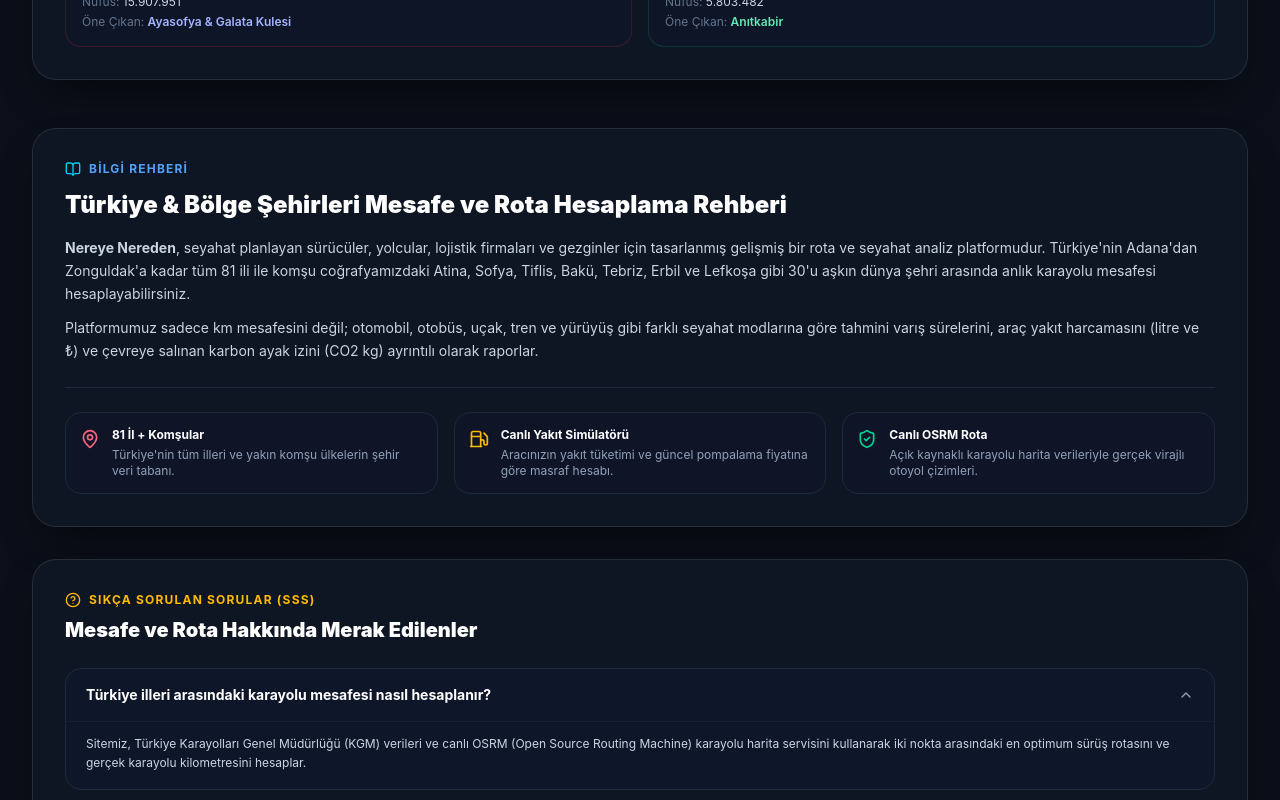
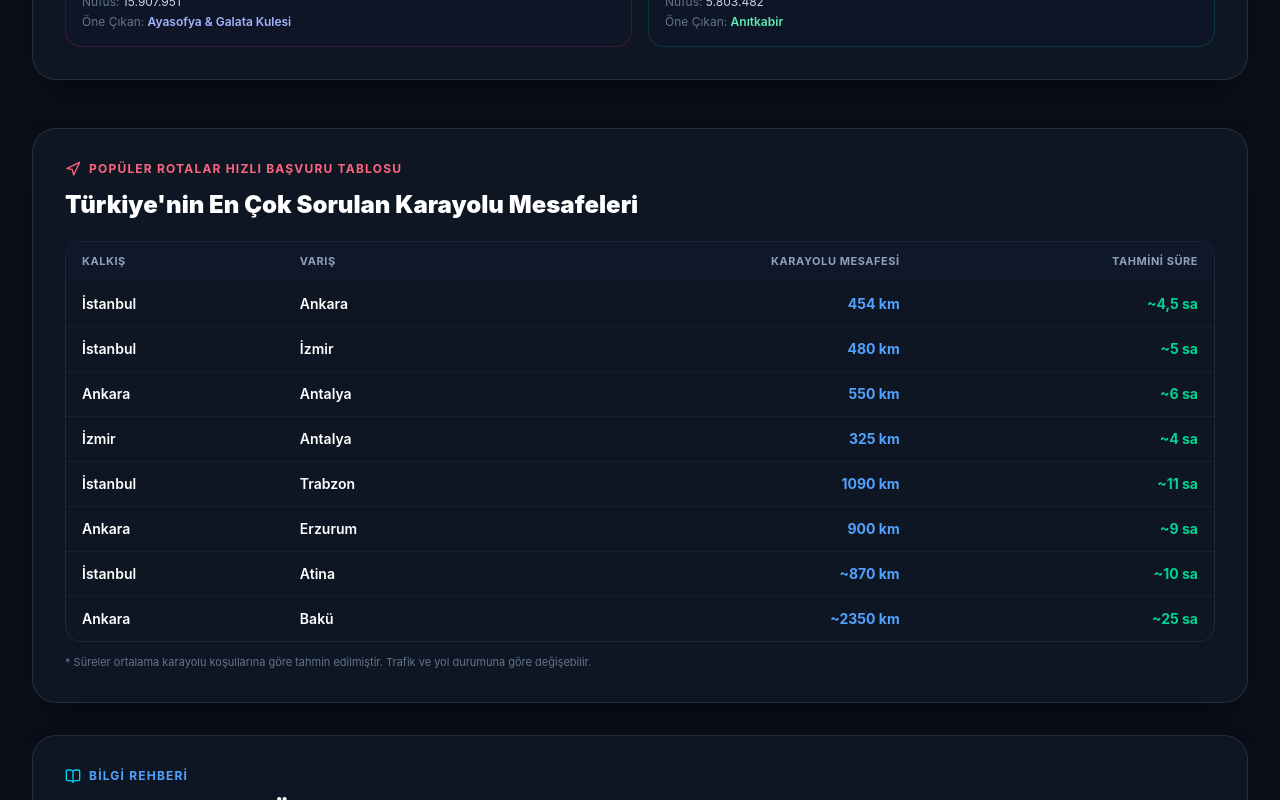
Before and after one commit to merinos2k25-boop/Nereyenereden.com, a React (Vite) app: page / in a window 1280 px wide. Shown: the part 2000-2800 px from the top of the page. Built offline with nearby package versions, Linux system fonts and the light colour scheme; no server answers.

Commit message:
Fix: Add ads.txt, expand SEO content for AdSense

```diff
--- a/src/components/SEOContentAndFAQ.tsx
+++ b/src/components/SEOContentAndFAQ.tsx
@@ -1,5 +1,5 @@
 import React, { useState } from 'react';
-import { HelpCircle, ChevronDown, BookOpen, ShieldCheck, MapPin, Fuel } from 'lucide-react';
+import { HelpCircle, ChevronDown, BookOpen, ShieldCheck, MapPin, Fuel, Car, Globe2, Navigation } from 'lucide-react';
 
 export const SEOContentAndFAQ: React.FC = () => {
   const [openFaqIndex, setOpenFaqIndex] = useState<number | null>(0);
@@ -7,28 +7,85 @@ export const SEOContentAndFAQ: React.FC = () => {
   const faqs = [
     {
       q: 'Türkiye illeri arasındaki karayolu mesafesi nasıl hesaplanır?',
-      a: 'Sitemiz, Türkiye Karayolları Genel Müdürlüğü (KGM) verileri ve canlı OSRM (Open Source Routing Machine) karayolu harita servisini kullanarak iki nokta arasındaki en optimum sürüş rotasını ve gerçek karayolu kilometresini hesaplar.',
+      a: 'Sitemiz, canlı OSRM (Open Source Routing Machine) karayolu harita servisini kullanarak iki nokta arasındaki en optimum sürüş rotasını ve gerçek karayolu kilometresini hesaplar. Hesaplama, araç tipine uygun yolları, otoyolları ve devlet yollarını dikkate alarak yapılır. Sonuçlar, anlık trafik bilgisi olmaksızın standart sürüş koşullarına göre verilir.',
+    },
+    {
+      q: 'İstanbul\'dan Ankara\'ya kaç kilometre?',
+      a: 'İstanbul\'dan Ankara\'ya karayolu mesafesi yaklaşık 450-454 km\'dir. D100 (E80) güzergahı üzerinden ortalama 5 saat sürer. TEM Otoyolu üzerinden gidildiğinde süre yaklaşık 4,5 saate düşebilir. Sitemizden her iki şehri seçerek canlı rota ve güncel yakıt masrafınızı hesaplayabilirsiniz.',
     },
     {
       q: 'Tahmini seyahat süreleri neleri kapsar?',
-      a: 'Ulaşım moduna göre seyahat süresi değişmektedir: Otomobil için ortalama 90 km/s karayolu hızı, Otobüs için 75 km/s hız + 4 saatlik sürüş başına 45 dakika mola süresi, Uçak için kuş uçuşu mesafe + 90 dakika havalimanı ve güvenlik prosedürleri hesaba katılır.',
+      a: 'Ulaşım moduna göre seyahat süresi değişmektedir: Otomobil için ortalama 90 km/s karayolu hızı, Otobüs için 75 km/s hız + 4 saatlik sürüş başına 45 dakika mola süresi, Uçak için kuş uçuşu mesafe + 90 dakika havalimanı ve güvenlik prosedürleri hesaba katılır. Tren için Türkiye YHT ve konvansiyonel hat hızları baz alınır.',
     },
     {
       q: 'Yakıt masrafı hesabı nasıl özelleştirilir?',
-      a: 'Rota Özeti panelinde yer alan yakıt ayarları butonuna tıklayarak güncel benzin/motorin litre fiyatını (TL) ve aracınızın 100 kilometredeki ortalama yakıt tüketimini (L/100km) girip tam masrafınızı hesaplayabilirsiniz.',
+      a: 'Rota Özeti panelinde yer alan yakıt ikonu butonuna tıklayarak güncel benzin/motorin litre fiyatını (TL) ve aracınızın 100 kilometredeki ortalama yakıt tüketimini (L/100km) girerek tam masrafınızı hesaplayabilirsiniz. Varsayılan değerler güncellenebildiğinden farklı araç tipleri için karşılaştırma yapabilirsiniz.',
     },
     {
       q: 'Komşu ülkelerin şehirleri arasındaki mesafeler dahil mi?',
-      a: 'Evet, Türkiye\'nin 81 ilinin yanı sıra Yunanistan, Bulgaristan, Romanya, Gürcistan, Ermenistan, Azerbaycan, İran, Irak, Suriye, Kıbrıs, Lübnan ve Mısır\'ın ana şehirleri arasında da mesafe ve rota hesabı yapabilirsiniz.',
+      a: 'Evet! Türkiye\'nin 81 ilinin yanı sıra Yunanistan (Atina, Selanik, Dedeağaç), Bulgaristan (Sofya, Filibe, Varna), Romanya (Bükreş, Köstence), Gürcistan (Tiflis, Batum), Ermenistan (Erivan), Azerbaycan (Bakü, Gence, Nahçıvan), İran (Tebriz, Tahran, Urmiye), Irak (Erbil, Musul, Bağdat), Suriye (Halep, Şam), Kıbrıs (Lefkoşa, Girne, Gazimağusa), Lübnan (Beyrut) ve Mısır (Kahire, İskenderiye) şehirleri arasında mesafe ve rota hesabı yapabilirsiniz.',
+    },
+    {
+      q: 'İzmir\'den Antalya\'ya araçla kaç saat sürer?',
+      a: 'İzmir\'den Antalya\'ya karayoluyla mesafe yaklaşık 320-330 km olup ortalama sürüş süresi 3,5 ile 4 saat arasındadır. Muğla ve Denizli üzerinden geçen dağlık güzergah sürüşü uzatabilir. Sitemizde İzmir ve Antalya\'yı seçerek harita üzerinde tam rotanızı ve benzin masrafınızı görebilirsiniz.',
     },
     {
       q: 'Harita verileri ne kadar güncel ve güvenilirdir?',
-      a: 'Haritalarımız OpenStreetMap, CartoDB ve Esri uydu sistemleri ile anlık olarak senkronize edilir. GPS tabanlı en hassas coğrafi koordinat verileri kullanılır.',
+      a: 'Haritalarımız OpenStreetMap, CartoDB Dark Matter ve Esri World Imagery uydu sistemleri ile senkronize edilir. GPS tabanlı hassas coğrafi koordinatlar kullanılır. 4 farklı harita katmanı (Karanlık Gece, Modern Sokak, Gerçekçi Uydu, Topografik Arazi) arasında geçiş yapabilirsiniz.',
     },
+    {
+      q: 'Türkiye\'den yurt dışına araba ile nasıl gidilir?',
+      a: 'Türkiye\'den karayoluyla komşu ülkelere ulaşmak mümkündür. Bulgaristan ve Yunanistan\'a Edirne-Kapıkule ve İpsala sınır kapılarından geçilebilir. Gürcistan\'a Artvin-Sarp sınır kapısından, İran\'a Ağrı-Gürbulak veya Hakkari-Esendere kapılarından geçilebilir. Sitemizden kalkış ve varış noktalarını seçerek tüm sınır ötesi rotanızı planlayabilirsiniz.',
+    },
+  ];
+
+  const popularRoutes = [
+    { from: 'İstanbul', to: 'Ankara', km: '454 km', time: '~4,5 sa' },
+    { from: 'İstanbul', to: 'İzmir', km: '480 km', time: '~5 sa' },
+    { from: 'Ankara', to: 'Antalya', km: '550 km', time: '~6 sa' },
+    { from: 'İzmir', to: 'Antalya', km: '325 km', time: '~4 sa' },
+    { from: 'İstanbul', to: 'Trabzon', km: '1090 km', time: '~11 sa' },
+    { from: 'Ankara', to: 'Erzurum', km: '900 km', time: '~9 sa' },
+    { from: 'İstanbul', to: 'Atina', km: '~870 km', time: '~10 sa' },
+    { from: 'Ankara', to: 'Bakü', km: '~2350 km', time: '~25 sa' },
   ];
 
   return (
     <section className="mt-12 space-y-8">
+
+      {/* Popular Routes Quick Table */}
+      <div className="glass-panel rounded-3xl p-6 sm:p-8 border border-white/10">
+        <div className="flex items-center gap-2 text-xs font-bold text-rose-400 uppercase tracking-widest mb-3">
+          <Navigation className="w-4 h-4 text-rose-400" />
+          <span>POPÜLER ROTALAR HIZLI BAŞVURU TABLOSU</span>
+        </div>
+        <h2 className="text-xl sm:text-2xl font-black text-white mb-5">
+          Türkiye'nin En Çok Sorulan Karayolu Mesafeleri
+        </h2>
+        <div className="overflow-x-auto rounded-2xl border border-slate-800">
+          <table className="w-full text-xs sm:text-sm text-left">
+            <thead className="bg-slate-900 text-slate-400 font-semibold uppercase text-[11px] tracking-wider">
+              <tr>
+                <th className="px-4 py-3">Kalkış</th>
+                <th className="px-4 py-3">Varış</th>
+                <th className="px-4 py-3 text-right">Karayolu Mesafesi</th>
+                <th className="px-4 py-3 text-right">Tahmini Süre</th>
+              </tr>
+            </thead>
+            <tbody className="divide-y divide-slate-800/60">
+              {popularRoutes.map((r, idx) => (
+                <tr key={idx} className="hover:bg-slate-900/60 transition-colors text-slate-300">
+                  <td className="px-4 py-3 font-semibold text-white">{r.from}</td>
+                  <td className="px-4 py-3 font-semibold text-white">{r.to}</td>
+                  <td className="px-4 py-3 text-right font-bold text-blue-400">{r.km}</td>
+                  <td className="px-4 py-3 text-right font-bold text-emerald-400">{r.time}</td>
+                </tr>
+              ))}
+            </tbody>
+          </table>
+        </div>
+        <p className="text-[11px] text-slate-500 mt-3">* Süreler ortalama karayolu koşullarına göre tahmin edilmiştir. Trafik ve yol durumuna göre değişebilir.</p>
+      </div>
 
       {/* SEO Information Article Panel */}
       <div className="glass-panel rounded-3xl p-6 sm:p-8 border border-white/10">
@@ -37,24 +94,27 @@ export const SEOContentAndFAQ: React.FC = () => {
           <span>BİLGİ REHBERİ</span>
         </div>
         <h2 className="text-xl sm:text-2xl font-black text-white mb-4">
-          Türkiye & Bölge Şehirleri Mesafe ve Rota Hesaplama Rehberi
+          Türkiye & Komşu Ülkeler Arası Mesafe ve Rota Hesaplama Rehberi
         </h2>
-        <div className="text-slate-300 text-xs sm:text-sm leading-relaxed space-y-3">
+        <div className="text-slate-300 text-xs sm:text-sm leading-relaxed space-y-4">
           <p>
-            <strong>Nereye Nereden</strong>, seyahat planlayan sürücüler, yolcular, lojistik firmaları ve gezginler için tasarlanmış gelişmiş bir rota ve seyahat analiz platformudur. Türkiye'nin Adana'dan Zonguldak'a kadar tüm 81 ili ile komşu coğrafyamızdaki Atina, Sofya, Tiflis, Bakü, Tebriz, Erbil ve Lefkoşa gibi 30'u aşkın dünya şehri arasında anlık karayolu mesafesi hesaplayabilirsiniz.
+            <strong>Nereden Nereye</strong>, seyahat planlayan sürücüler, yolcular, lojistik firmaları ve gezginler için tasarlanmış kapsamlı bir rota ve seyahat analiz platformudur. Türkiye'nin Adana'dan Zonguldak'a kadar tüm 81 ili ile komşu coğrafyamızdaki Atina, Sofya, Tiflis, Bakü, Tebriz, Erbil ve Lefkoşa gibi 30'u aşkın dünya şehri arasında anlık karayolu mesafesi ve rota hesabı yapabilirsiniz.
           </p>
           <p>
-            Platformumuz sadece km mesafesini değil; otomobil, otobüs, uçak, tren ve yürüyüş gibi farklı seyahat modlarına göre tahmini varış sürelerini, araç yakıt harcamasını (litre ve ₺) ve çevreye salınan karbon ayak izini (CO2 kg) ayrıntılı olarak raporlar.
+            Platformumuz sadece kilometre mesafesini değil; otomobil, otobüs, uçak, tren ve yürüyüş gibi farklı seyahat modlarına göre tahmini varış sürelerini, araç yakıt harcamasını (litre ve ₺) ve çevreye salınan karbon ayak izini (CO2 kg) ayrıntılı olarak raporlar. Yakıt fiyatı ve araç tüketim değerlerini kendinize göre özelleştirerek gerçekçi bir maliyet analizi yapabilirsiniz.
+          </p>
+          <p>
+            Harita sistemi; CartoDB karanlık tema, OpenStreetMap cadde haritası, Esri uydu görüntüsü ve OpenTopoMap topografik arazi katmanları arasında geçiş imkanı sunmaktadır. OSRM motorunun sunduğu gerçek karayolu rota çizgileriyle harita üzerinde güzergahınızı net biçimde görebilirsiniz.
           </p>
         </div>
 
         {/* Feature Grid */}
-        <div className="grid grid-cols-1 sm:grid-cols-3 gap-4 mt-6 pt-6 border-t border-slate-800 text-xs">
+        <div className="grid grid-cols-1 sm:grid-cols-2 lg:grid-cols-4 gap-4 mt-6 pt-6 border-t border-slate-800 text-xs">
           <div className="flex items-start gap-3 bg-slate-900/60 p-3.5 rounded-2xl border border-slate-800">
             <MapPin className="w-5 h-5 text-rose-400 shrink-0 mt-0.5" />
             <div>
-              <div className="font-bold text-white mb-1">81 İl + Komşular</div>
-              <div className="text-slate-400">Türkiye'nin tüm illeri ve yakın komşu ülkelerin şehir veri tabanı.</div>
+              <div className="font-bold text-white mb-1">81 İl + 30+ Komşu Şehir</div>
+              <div className="text-slate-400">Türkiye'nin tüm illeri ve yakın komşu ülkelerin kapsamlı şehir veri tabanı.</div>
             </div>
           </div>
 
@@ -62,7 +122,15 @@ export const SEOContentAndFAQ: React.FC = () => {
             <Fuel className="w-5 h-5 text-amber-400 shrink-0 mt-0.5" />
             <div>
               <div className="font-bold text-white mb-1">Canlı Yakıt Simülatörü</div>
-              <div className="text-slate-400">Aracınızın yakıt tüketimi ve güncel pompalama fiyatına göre masraf hesabı.</div>
+              <div className="text-slate-400">Aracın tüketimi ve pompa fiyatına göre tam seyahat masrafı hesabı.</div>
+            </div>
+          </div>
+
+          <div className="flex items-start gap-3 bg-slate-900/60 p-3.5 rounded-2xl border border-slate-800">
+            <Car className="w-5 h-5 text-blue-400 shrink-0 mt-0.5" />
+            <div>
+              <div className="font-bold text-white mb-1">5 Ulaşım Modu</div>
+              <div className="text-slate-400">Araba, otobüs, uçak, tren ve yürüyüş için ayrı süre hesabı.</div>
             </div>
           </div>
 
@@ -70,7 +138,48 @@ export const SEOContentAndFAQ: React.FC = () => {
             <ShieldCheck className="w-5 h-5 text-emerald-400 shrink-0 mt-0.5" />
             <div>
               <div className="font-bold text-white mb-1">Canlı OSRM Rota</div>
-              <div className="text-slate-400">Açık kaynaklı karayolu harita verileriyle gerçek virajlı otoyol çizimleri.</div>
+              <div className="text-slate-400">Gerçek karayolu harita verileriyle virajlı otoyol çizimleri.</div>
+            </div>
+          </div>
+        </div>
+      </div>
+
+      {/* Regions Info Article */}
+      <div className="glass-panel rounded-3xl p-6 sm:p-8 border border-white/10">
+        <div className="flex items-center gap-2 text-xs font-bold text-emerald-400 uppercase tracking-widest mb-3">
+          <Globe2 className="w-4 h-4 text-emerald-400" />
+          <span>TÜRKİYE BÖLGELER ARASI MESAFE REHBERİ</span>
+        </div>
+        <h2 className="text-xl font-black text-white mb-4">
+          Türkiye'nin 7 Coğrafi Bölgesi Arasındaki Uzaklıklar
+        </h2>
+        <div className="grid grid-cols-1 sm:grid-cols-2 gap-4 text-xs sm:text-sm text-slate-300 leading-relaxed">
+          <div className="space-y-3">
+            <div className="p-4 bg-slate-900/60 rounded-2xl border border-slate-800">
+              <div className="font-bold text-white mb-1">🌊 Marmara Bölgesi</div>
+              <p>İstanbul, Bursa, Tekirdağ, Edirne, Kocaeli ve Yalova gibi şehirleri kapsayan Marmara Bölgesi, ülkenin en yoğun nüfuslu ve en gelişmiş altyapısına sahip bölgesidir. İstanbul'dan Bursa'ya mesafe yaklaşık 155 km, Edirne'ye ise yaklaşık 235 km'dir.</p>
+            </div>
+            <div className="p-4 bg-slate-900/60 rounded-2xl border border-slate-800">
+              <div className="font-bold text-white mb-1">🏖️ Ege Bölgesi</div>
+              <p>İzmir, Manisa, Aydın, Denizli, Muğla, Kütahya ve Uşak illerini kapsayan Ege Bölgesi, Türkiye'nin en önemli turizm ve tarım merkezlerinden biridir. İzmir'den Bodrum'a mesafe yaklaşık 250 km, Pamukkale'ye ise yaklaşık 195 km'dir.</p>
+            </div>
+            <div className="p-4 bg-slate-900/60 rounded-2xl border border-slate-800">
+              <div className="font-bold text-white mb-1">🌺 Akdeniz Bölgesi</div>
+              <p>Antalya, Mersin, Adana, Hatay, Isparta, Burdur ve Kahramanmaraş'ı içine alan bu bölge, ülkenin en uzun sahil şeridine sahiptir. Antalya'dan Mersin'e mesafe yaklaşık 320 km, Adana'ya ise yaklaşık 380 km'dir.</p>
+            </div>
+          </div>
+          <div className="space-y-3">
+            <div className="p-4 bg-slate-900/60 rounded-2xl border border-slate-800">
+              <div className="font-bold text-white mb-1">🌾 İç Anadolu Bölgesi</div>
+              <p>Ankara, Konya, Kayseri, Eskişehir, Nevşehir ve Sivas'ın yer aldığı İç Anadolu, Türkiye'nin coğrafi merkezi ve başkentidir. Ankara'dan Konya'ya mesafe yaklaşık 260 km, Kayseri'ye yaklaşık 340 km'dir. Kapadokya bölgesi olarak ünlü Nevşehir Ankara'ya 300 km uzaklıktadır.</p>
+            </div>
+            <div className="p-4 bg-slate-900/60 rounded-2xl border border-slate-800">
+              <div className="font-bold text-white mb-1">🌲 Karadeniz Bölgesi</div>
+              <p>Trabzon, Samsun, Ordu, Rize ve Giresun'u kapsayan Karadeniz kıyı şeridi boyunca uzanan bölge yemyeşil doğası ve çay bahçeleriyle ünlüdür. Trabzon'dan Samsun'a mesafe yaklaşık 360 km, Samsun'dan İstanbul'a mesafe yaklaşık 730 km'dir.</p>
+            </div>
+            <div className="p-4 bg-slate-900/60 rounded-2xl border border-slate-800">
+              <div className="font-bold text-white mb-1">🏔️ Doğu ve Güneydoğu Anadolu</div>
+              <p>Van, Erzurum, Diyarbakır, Gaziantep, Şanlıurfa ve Mardin'i kapsayan bu bölgeler hem tarihi zenginlikleri hem de coğrafi güzellikleriyle öne çıkar. Ankara'dan Erzurum'a mesafe yaklaşık 900 km, Van'a ise 1.300 km'dir.</p>
             </div>
           </div>
         </div>
@@ -83,7 +192,7 @@ export const SEOContentAndFAQ: React.FC = () => {
           <span>SIKÇA SORULAN SORULAR (SSS)</span>
         </div>
         <h2 className="text-xl font-black text-white mb-6">
-          Mesafe ve Rota Hakkında Merak Edilenler
+          Mesafe ve Rota Hesaplama Hakkında Merak Edilenler
         </h2>
 
         <div className="space-y-3">
@@ -100,12 +209,13 @@ export const SEOContentAndFAQ: React.FC = () => {
                 >
                   <span>{faq.q}</span>
                   <ChevronDown
-                    className={`w-4 h-4 text-slate-400 transition-transform duration-200 shrink-0 ml-2 ${isOpen ? 'rotate-180 text-blue-400' : ''
-                      }`}
+                    className={`w-4 h-4 text-slate-400 transition-transform duration-200 shrink-0 ml-2 ${
+                      isOpen ? 'rotate-180 text-blue-400' : ''
+                    }`}
                   />
                 </button>
                 {isOpen && (
-                  <div className="px-5 pb-4 text-xs text-slate-300 border-t border-slate-800/60 pt-3 leading-relaxed">
+                  <div className="px-5 pb-4 text-xs sm:text-sm text-slate-300 border-t border-slate-800/60 pt-3 leading-relaxed">
                     {faq.a}
                   </div>
                 )}
```
Also changed, not shown: public/ads.txt (added).
